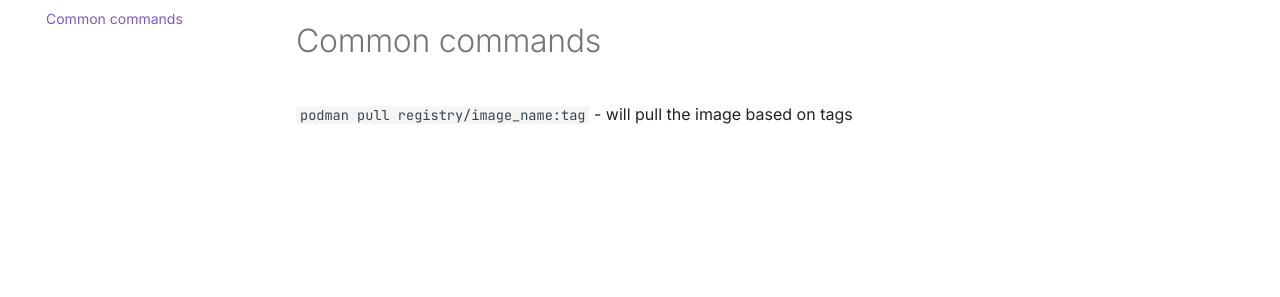
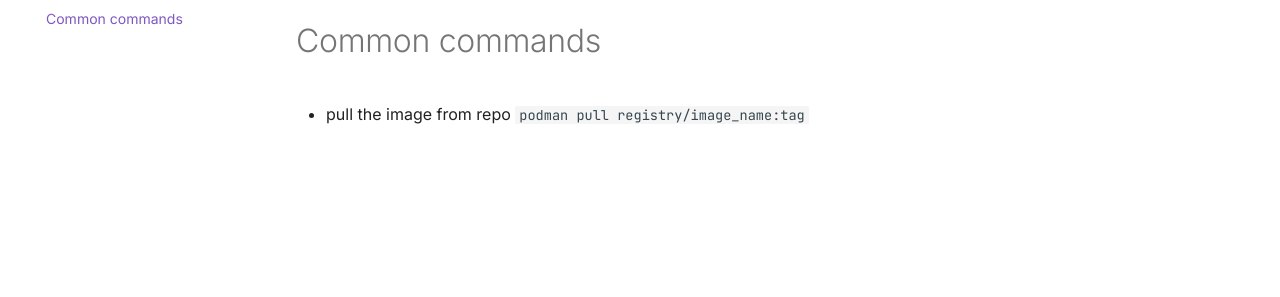
Before and after one commit to jayesh6297/knowledge-pot, an MkDocs documentation site: the page built from docs/Podman/common commands.md, in a window 1280 px wide. Shown: the part 167-464 px from the top of the page. Built offline with MkDocs 1.6.1 and Material for MkDocs 9.7.7, drawn with Linux system fonts in a browser that asks for light colours.

Commit message:
chnaged podman docs

```diff
--- a/docs/Podman/common commands.md
+++ b/docs/Podman/common commands.md
@@ -1,3 +1,3 @@
 # Common commands
 
-`podman pull registry/image_name:tag` - will pull the image based on tags <br>
+- pull the image from repo `podman pull registry/image_name:tag`
```
